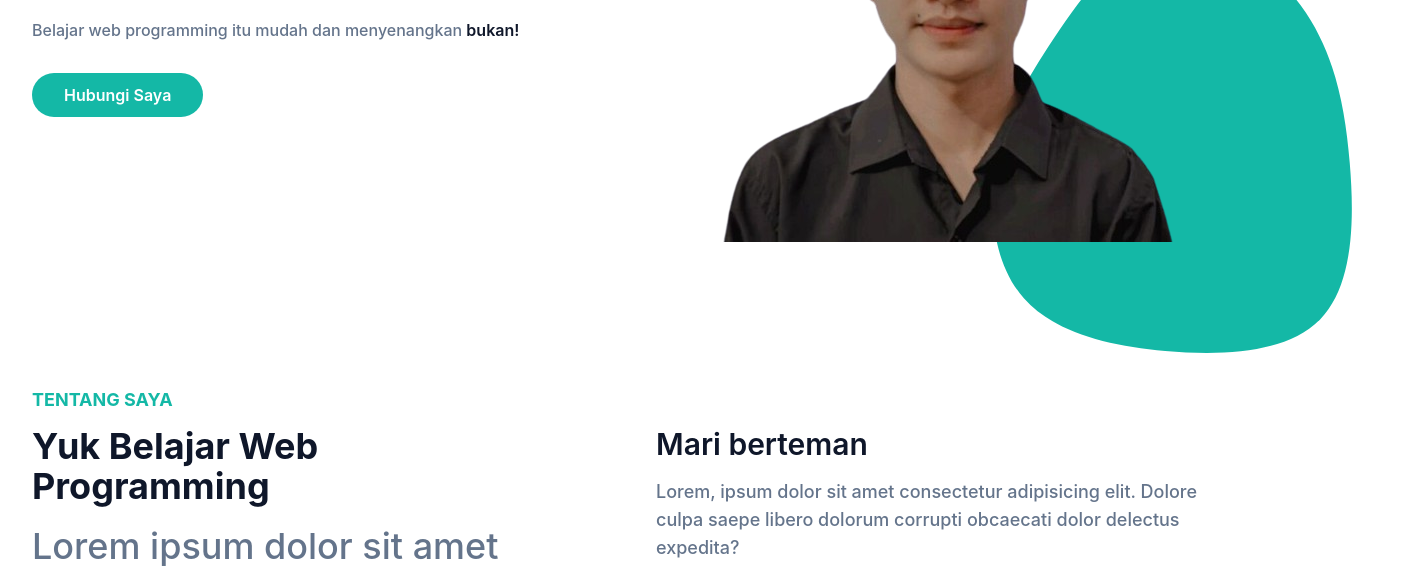
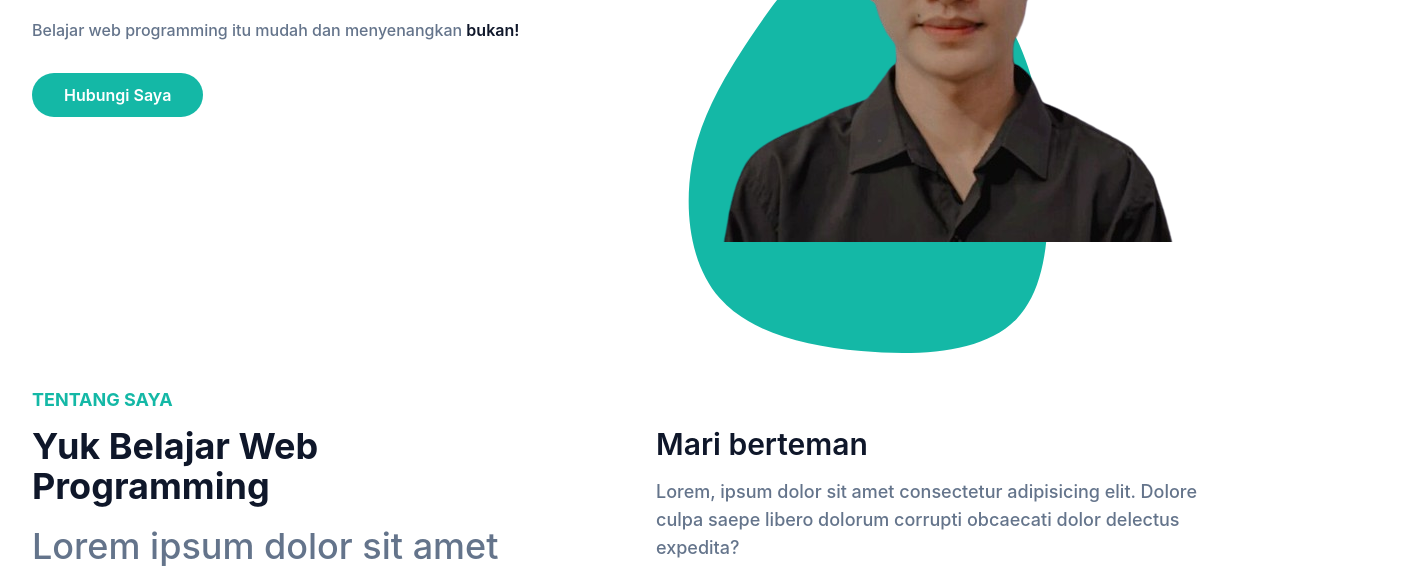
Before and after one commit to zaldyprtm/Muzalpra-portfolio, a website: page index.html in a window 1280 px wide. Shown: the part 442-1012 px from the top of the page, 1410 px wide, since content can reach past the window. Drawn offline with Linux system fonts and the light colour scheme.

Commit message:
Update index.html

```diff
--- a/index.html
+++ b/index.html
@@ -62,7 +62,7 @@
             <div class="w-full self-end px-4 lg:w-1/2">
                 <div class="mt-10">
                     <img src="dist/img/zal.png" alt="muzalpra" class="max-w-full mx-auto" />
-                    <span class="absolute -bottom-0 -z-10 left-3/4 -translate-x-1/2 md:scale-125">
+                    <span class="absolute -bottom-0 -z-10 left-1/2 -translate-x-1/2 md:scale-125">
                         <svg width="400" height="400" viewBox="0 0 200 200" xmlns="http://www.w3.org/2000/svg">
                             <path fill="#14b8a6" d="M51.2,-55.5C63.1,-39.3,67.2,-19.7,69,1.8C70.8,23.2,70.2,46.4,58.3,58.6C46.4,70.9,23.2,72.1,1.9,70.2C-19.4,68.3,-38.7,63.2,-49.5,51C-60.3,38.7,-62.5,19.4,-59.8,2.8C-57,-13.8,-49.2,-27.6,-38.4,-43.8C-27.6,-60,-13.8,-78.5,2.9,-81.4C19.7,-84.3,39.3,-71.7,51.2,-55.5Z" transform="translate(100 100) scale(1.1)" />
                           </svg>
```
